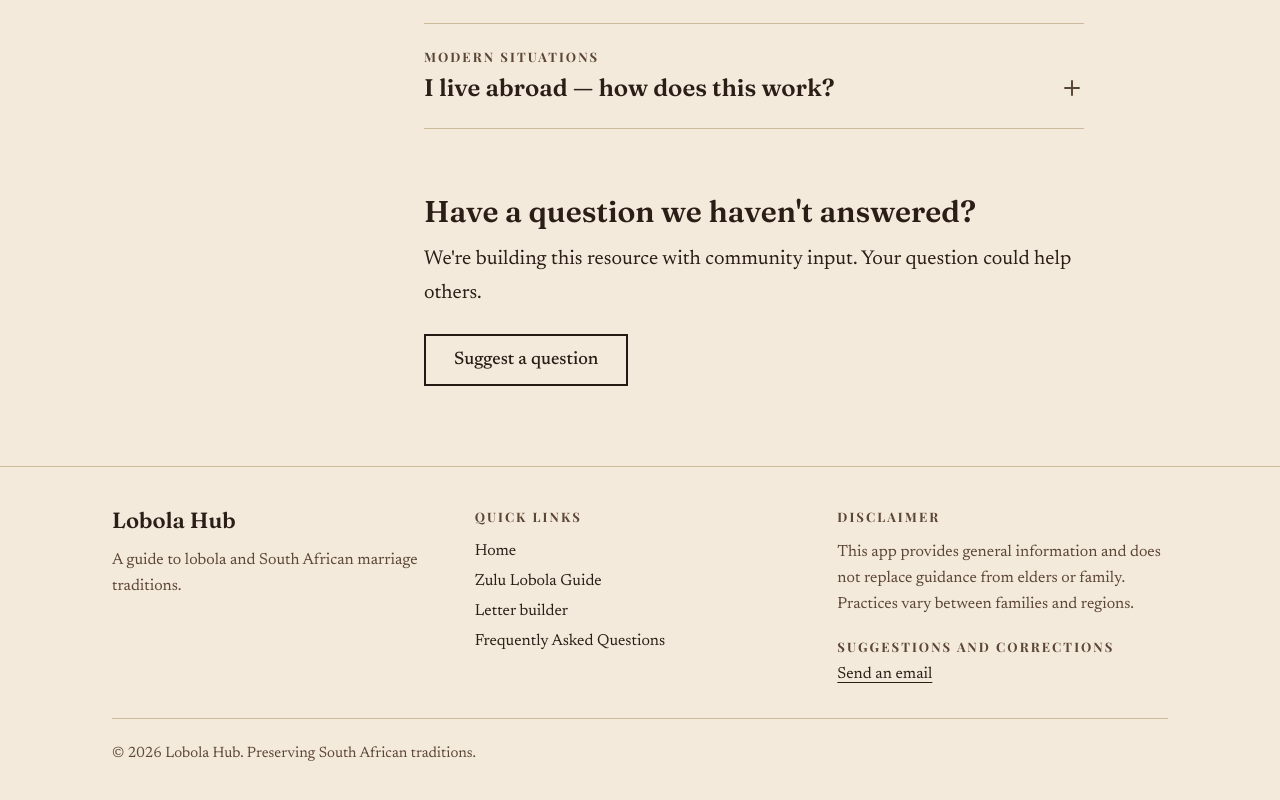
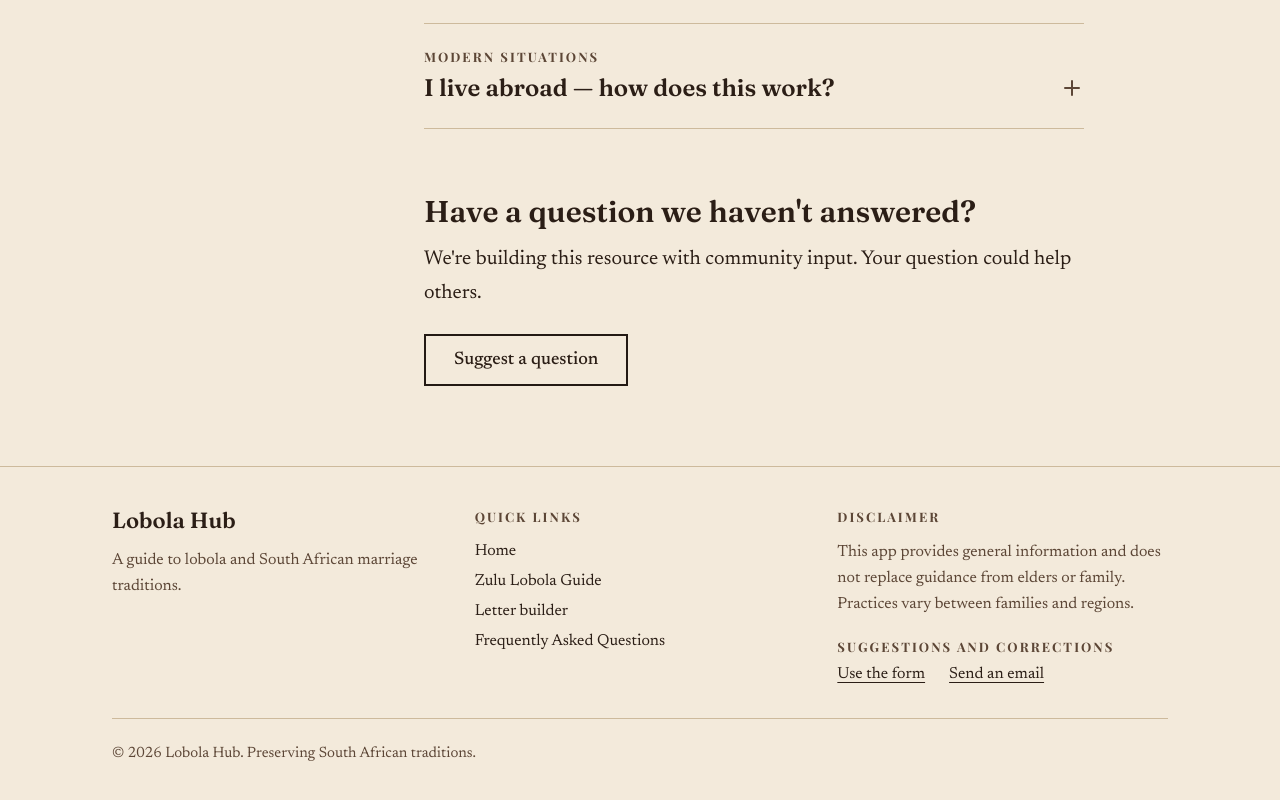
Before and after one commit to AndileDimba/Lobola-Guide-UI, a React (Vite) app: page /faq in a window 1280 px wide. Shown: the part 922-1722 px from the top of the page. Built offline with nearby package versions, Linux system fonts and the light colour scheme.

Commit message:
Link the suggestions form
The Google Form "Lobola Hub: suggestions and corrections" is live, so
"Use the form" now shows beside "Send an email" on every stage page and
in the footer.

```diff
--- a/src/data/feedback.ts
+++ b/src/data/feedback.ts
@@ -1,9 +1,8 @@
 /**
  * Where suggestions go: corrections, ideas for the site, questions for the
- * FAQ. The Google Form is empty until it exists; while it is, only email
- * is offered.
+ * FAQ. Leaving the form address empty hides the form and offers only email.
  */
-export const SUGGESTION_FORM_URL = "";
+export const SUGGESTION_FORM_URL = "https://forms.gle/FNEuQz8r71EXc4SQ9";
 export const SUGGESTION_EMAIL = "mlamulia75@gmail.com";
 
 /**
```
